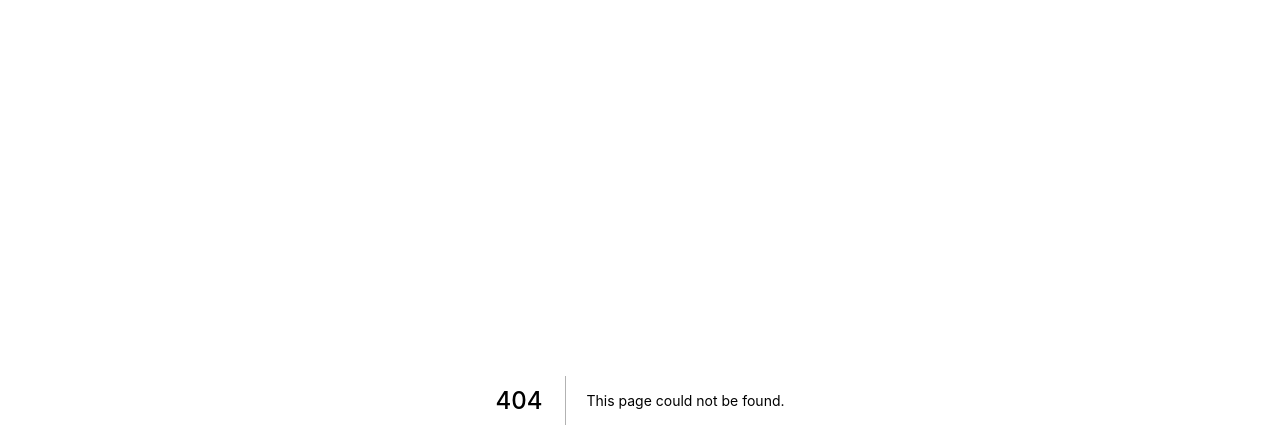
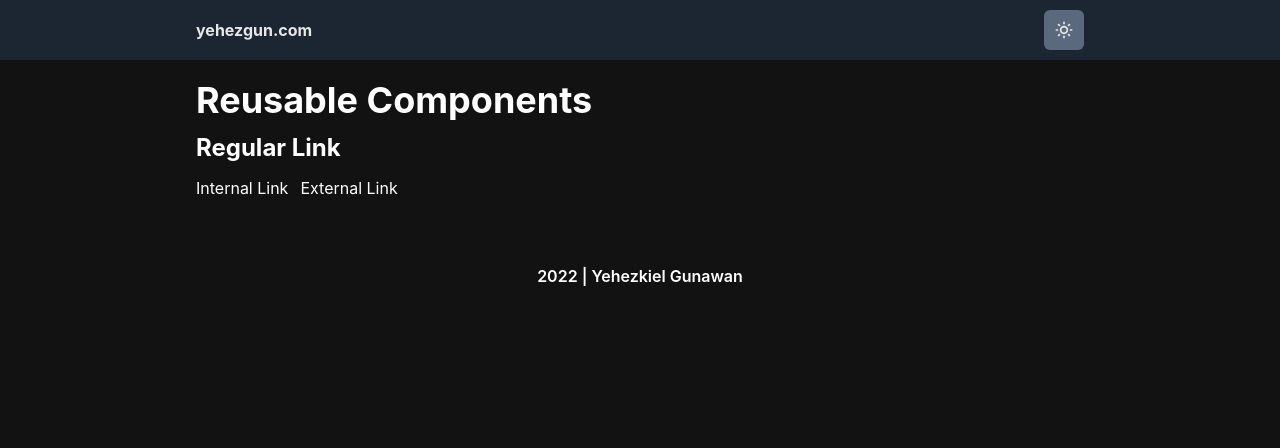
Before and after one commit to yehezkielgunawan/yehez-nexttailwind-starter, a Next.js app: page /components in a window 1280 px wide. Before the commit this address had no page. Shown: the top 448 px of the page. Built offline with nearby package versions, Linux system fonts and the light colour scheme.

Commit message:
feat(components and RegularLink): :sparkles: initiate regular link (still messy)

```diff
--- /dev/null
+++ b/src/components/links/RegularLink.tsx
@@ -0,0 +1,43 @@
+import clsx from "clsx";
+import Link, { LinkProps } from "next/link";
+import React from "react";
+
+type RegularLinkProps = {
+  href: string;
+  children: React.ReactNode;
+  isOpenNewTab?: boolean;
+  className?: string;
+  nextLinkProps?: Omit<LinkProps, "href">;
+} & React.ComponentPropsWithRef<"a">;
+
+const RegularLink = ({
+  href,
+  children,
+  isOpenNewTab,
+  className,
+  nextLinkProps,
+}: RegularLinkProps) => {
+  const isNewTab =
+    isOpenNewTab !== undefined
+      ? (isOpenNewTab = true)
+      : href && !href.startsWith("/") && !href.startsWith("#");
+  if (isNewTab) {
+    return (
+      <a
+        href={href}
+        target="_blank"
+        rel="noreferrer"
+        className={clsx("cursor-ne-resize", className)}
+      >
+        {children}
+      </a>
+    );
+  }
+  return (
+    <Link href={href} {...nextLinkProps}>
+      <a className={className}>{children}</a>
+    </Link>
+  );
+};
+
+export default RegularLink;
--- /dev/null
+++ b/src/pages/components.tsx
@@ -0,0 +1,21 @@
+import React from "react";
+
+import RegularLink from "@/components/links/RegularLink";
+import Layout from "@/layouts/Layout";
+
+const Components = () => {
+  return (
+    <Layout>
+      <main className="flex flex-col gap-3">
+        <h1>Reusable Components</h1>
+        <h3>Regular Link</h3>
+        <div className="flex flex-row gap-3">
+          <RegularLink href="/">Internal Link</RegularLink>
+          <RegularLink href="https://yehezgun.com">External Link</RegularLink>
+        </div>
+      </main>
+    </Layout>
+  );
+};
+
+export default Components;
--- a/src/pages/index.tsx
+++ b/src/pages/index.tsx
@@ -1,6 +1,7 @@
 import clsx from "clsx";
 import type { NextPage } from "next";
 import Image from "next/image";
+import Link from "next/link";
 import { AiFillGithub } from "react-icons/ai";
 import { SiNetlify, SiVercel } from "react-icons/si";
 
@@ -10,7 +11,7 @@ const Home: NextPage = () => {
   return (
     <Layout>
       <main className="flex flex-col gap-3">
-        <h1 className="text-3xl font-bold underline">Hello World!</h1>
+        <h1 className="underline">Hello World!</h1>
         <p
           className={clsx(
             "bg-gray-200 dark:bg-gray-700",
@@ -20,7 +21,7 @@ const Home: NextPage = () => {
           This is just a starter template, made using Next.js + Typescript +
           Tailwind CSS.
         </p>
-        <figure className="my-4 flex animate-bounce content-center justify-center py-3">
+        <figure className="my-4 flex animate-spin content-center justify-center py-3">
           <Image
             src="https://assets.vercel.com/image/upload/v1607554385/repositories/next-js/next-logo.png"
             alt="Next.jsLogo"
@@ -69,6 +70,22 @@ const Home: NextPage = () => {
             Use This Template
           </button>
         </a>
+        <Link href="/components" passHref>
+          <button
+            type="button"
+            className={clsx(
+              "py-2 px-4",
+              "border-2 border-black dark:border-white",
+              "text-black dark:text-white",
+              "hover:bg-gray-400 dark:hover:bg-gray-700",
+              "w-full transition duration-200 ease-in focus:ring-gray-500 focus:ring-offset-gray-200",
+              "text-center text-base font-semibold",
+              "rounded-lg shadow-md focus:outline-none focus:ring-2 focus:ring-offset-2"
+            )}
+          >
+            See Components
+          </button>
+        </Link>
         <div className="flex flex-wrap items-center justify-center gap-3">
           <a
             href="https://github.com/yehezkielgunawan/yehez-nexttailwind-starter"
```
